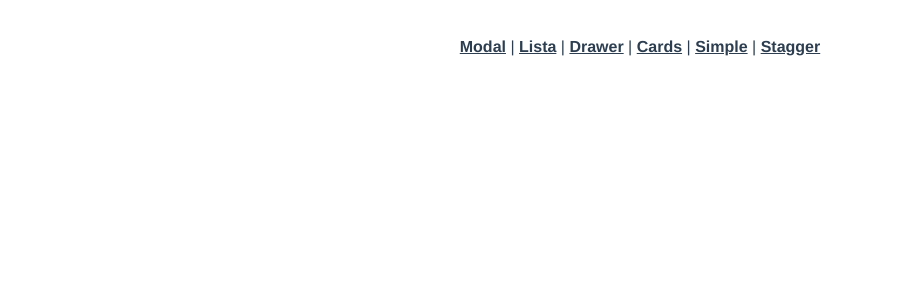
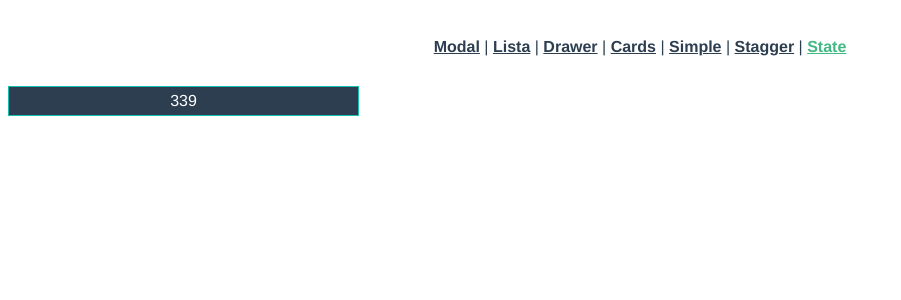
Before and after one commit to gabrielcaiana/Vue-animations, a Vue app: page /state in a window 1280 px wide. Shown: the top 300 px of the page, without its empty margins (0-901 px from the left). Built offline with nearby package versions, Linux system fonts and the light colour scheme.

Commit message:
criando animacao baseado no estado

```diff
--- a/src/App.vue
+++ b/src/App.vue
@@ -6,7 +6,8 @@
       <router-link to="/drawer">Drawer</router-link> |
       <router-link to="/cards">Cards</router-link> |
       <router-link to="/simple">Simple</router-link> |
-      <router-link to="/stagger">Stagger</router-link>
+      <router-link to="/stagger">Stagger</router-link> |
+      <router-link to="/state">State</router-link>
     </div>
     <!-- <transition name="slide-fade" mode="out-in"> -->
       <router-view />
--- a/src/router/index.js
+++ b/src/router/index.js
@@ -43,6 +43,13 @@
     component: () =>
       import(/* webpackChunkName: "about" */ "../views/Stagger.vue"),
   },
+
+  {
+    path: "/state",
+    name: "State",
+    component: () =>
+      import(/* webpackChunkName: "about" */ "../views/State.vue"),
+  },
 ];
 
 const router = new VueRouter({
--- /dev/null
+++ b/src/views/State.vue
@@ -0,0 +1,50 @@
+<template>
+  <div>
+    <div :style="{ width: tweenedNumber + 'px' }" class="bar">
+      <span>{{ tweenedNumber.toFixed(0) }}</span>
+    </div>
+  </div>
+</template>
+
+<script>
+import gsap from 'gsap'
+export default {
+  data() {
+    return {
+      number: 0,
+      tweenedNumber: 0
+    }
+  },
+
+  watch: {
+      number(newValue) {
+          gsap.to(this.$data,{
+              duration: 1,
+              ease: 'circ.out',
+              tweenedNumber: newValue
+          })
+     }
+  },
+
+  methods: {
+    randomNumber() {
+      this.number = Math.floor(Math.random() * (800 - 0))
+    }
+  },
+  created() {
+    setInterval(this.randomNumber, 1500)
+  }
+}
+</script>
+
+<style scoped>
+.bar {
+  padding: 5px;
+  background-color: #2c3e50;
+  border: 1px #16c0b0 solid;
+  min-width: 20px;
+}
+.bar span {
+  color: white;
+}
+</style>
```
